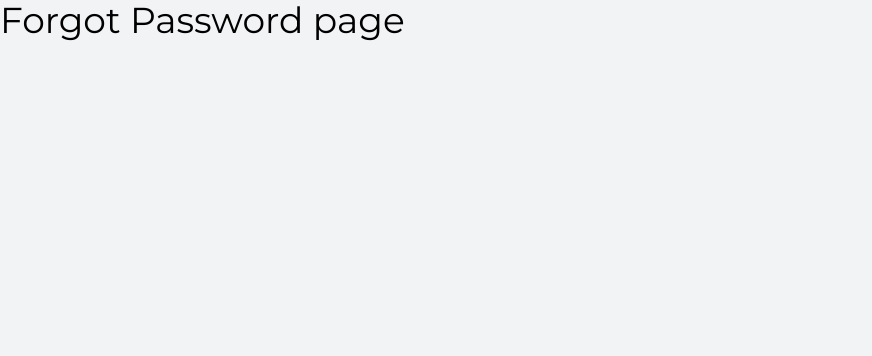
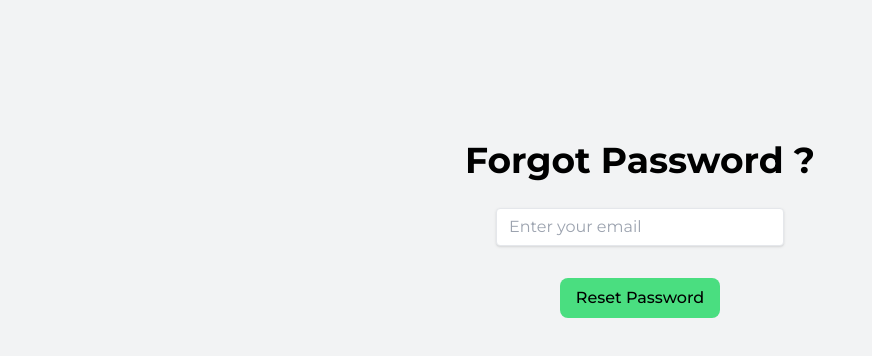
Before and after one commit to Yosabba/house-marketplace, a Next.js app: page /forgotPassword in a window 1280 px wide. Shown: the top 356 px of the page, without its empty margins (0-872 px from the left). Built offline with nearby package versions, Linux system fonts and the light colour scheme.

Commit message:
:zap: added forgot password page and explore style

```diff
--- a/components/Nav.js
+++ b/components/Nav.js
@@ -3,7 +3,7 @@ import Link from "next/link";
 
 const Nav = () => {
   return (
-    <header className="flex flex-row justify-evenly p-2 w-full left-0 bottom-0 fixed bg-white m-2 ">
+    <header className="flex flex-row justify-evenly p-2 w-full left-0 bottom-0 fixed bg-white  ">
       <Link href={"/explore"}>
         <div className="flex flex-col justify-center items-center cursor-pointer hover:bg-gray-200 rounded-lg p-2">
           <Image
--- a/components/houseListings.js
+++ b/components/houseListings.js
@@ -1,6 +1,6 @@
 const HouseListing = () => {
   return (
-        <div className="flex flex-col items-center justify-center m-4 rounded-lg bg-white min-h-[30vh]">
+    <div className="flex flex-col cursor-pointer items-center justify-center m-4 rounded-lg bg-white min-h-[30vh] hover:shadow-xl transition duration-500">
       <h1>House Listing</h1>
       <h3>image</h3>
       <p>name</p>
@@ -9,6 +9,6 @@ const HouseListing = () => {
       <p>description</p>
     </div>
   );
-}
+};
 
 export default HouseListing;
--- a/pages/explore.js
+++ b/pages/explore.js
@@ -13,7 +13,7 @@ export default function Explore() {
 
       <Nav />
 
-      <h1 className="text-6xl mb-12">Explore</h1>
+      <h1 className="text-6xl mb-12">House Listings</h1>
       <section className="grid grid-cols-auto-fit">
         {Array.from({ length: 10 }).map((_, i) => (
           <HouseListing key={i} />
--- a/pages/forgotPassword.js
+++ b/pages/forgotPassword.js
@@ -1,14 +1,75 @@
 import Head from "next/head";
+import { useRouter } from "next/router";
+import { useEffect, useState } from "react";
+import { getAuth, sendPasswordResetEmail } from "firebase/auth";
+import { ToastContainer, toast } from "react-toastify";
+import "react-toastify/dist/ReactToastify.css";
+import { Zoom } from "react-toastify";
 
 export default function ForgotPassword() {
+  const [email, setEmail] = useState("");
+
+  const resetPassword = async (e) => {
+    e.preventDefault();
+
+    try {
+      const auth = getAuth();
+
+      await sendPasswordResetEmail(auth, email);
+      toast.success("Password reset email sent", {
+        position: toast.POSITION.BOTTOM_CENTER,
+      });
+
+      setEmail("");
+    } catch (error) {
+      toast.error("An Error Occurred", {
+        position: toast.POSITION.BOTTOM_CENTER,
+      });
+      console.log(error.message);
+    }
+  };
+
+  const onChange = (e) => {
+    setEmail(e.target.value);
+  };
+
   return (
-    <main>
+    <main className="pt-28">
       <Head>
         <title>Forgot Password</title>
         <meta name="description" content="Generated by create next app" />
         <link rel="icon" href="/favicon.ico" />
       </Head>
-      <h1 className="text-4xl">Forgot Password page</h1>
+      <ToastContainer
+        pauseOnHover={false}
+        transition={Zoom}
+        hideProgressBar={true}
+      />
+      <h1 className="text-4xl font-bold text-center my-7">Forgot Password ?</h1>
+
+      <section className="flex flex-col items-center justify-center">
+        {/*  */}
+        <form className="w-full max-w-lg" onSubmit={resetPassword}>
+          <div className="flex flex-col items-center">
+            <input
+              className="shadow  border rounded w-72 py-2 px-3 text-gray-700 leading-tight focus:outline-none focus:shadow-outline"
+              type="text"
+              placeholder="Enter your email"
+              name="email"
+              value={email}
+              onChange={onChange}
+            />
+          </div>
+          <div className="flex flex-col items-center py-8">
+            <button
+              className="bg-green-400 rounded-lg px-4 py-2 font-medium hover:bg-green-300 transition duration-500"
+              type="submit"
+            >
+              Reset Password
+            </button>
+          </div>
+        </form>
+      </section>
     </main>
   );
 }
--- a/pages/profile.js
+++ b/pages/profile.js
@@ -24,8 +24,6 @@ export default function Profile() {
     router.push("/");
   };
 
-  console.log(auth.currentUser);
-
   return (
     <main className="py-4">
       <Head>
@@ -50,7 +48,7 @@ export default function Profile() {
       </section>
 
       <section>
-          <h1 className="text-xl font-light">{`Hello, ${auth.currentUser.displayName}`}</h1>
+          <h1 className="text-xl font-light">{`Hello, ${formData.name}`}</h1>
       </section>
     </main>
   );
```
Lines whose indentation alone changed are shown as unchanged.
